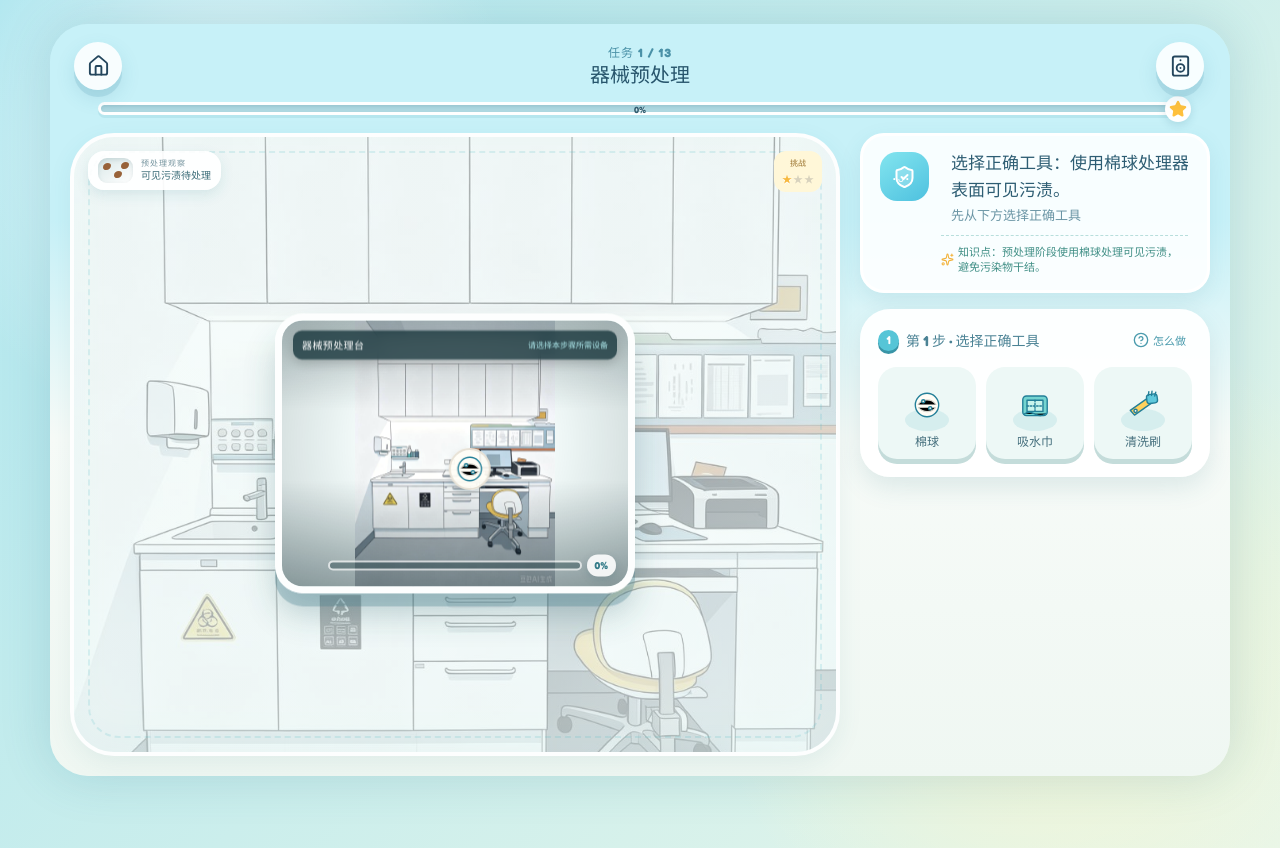
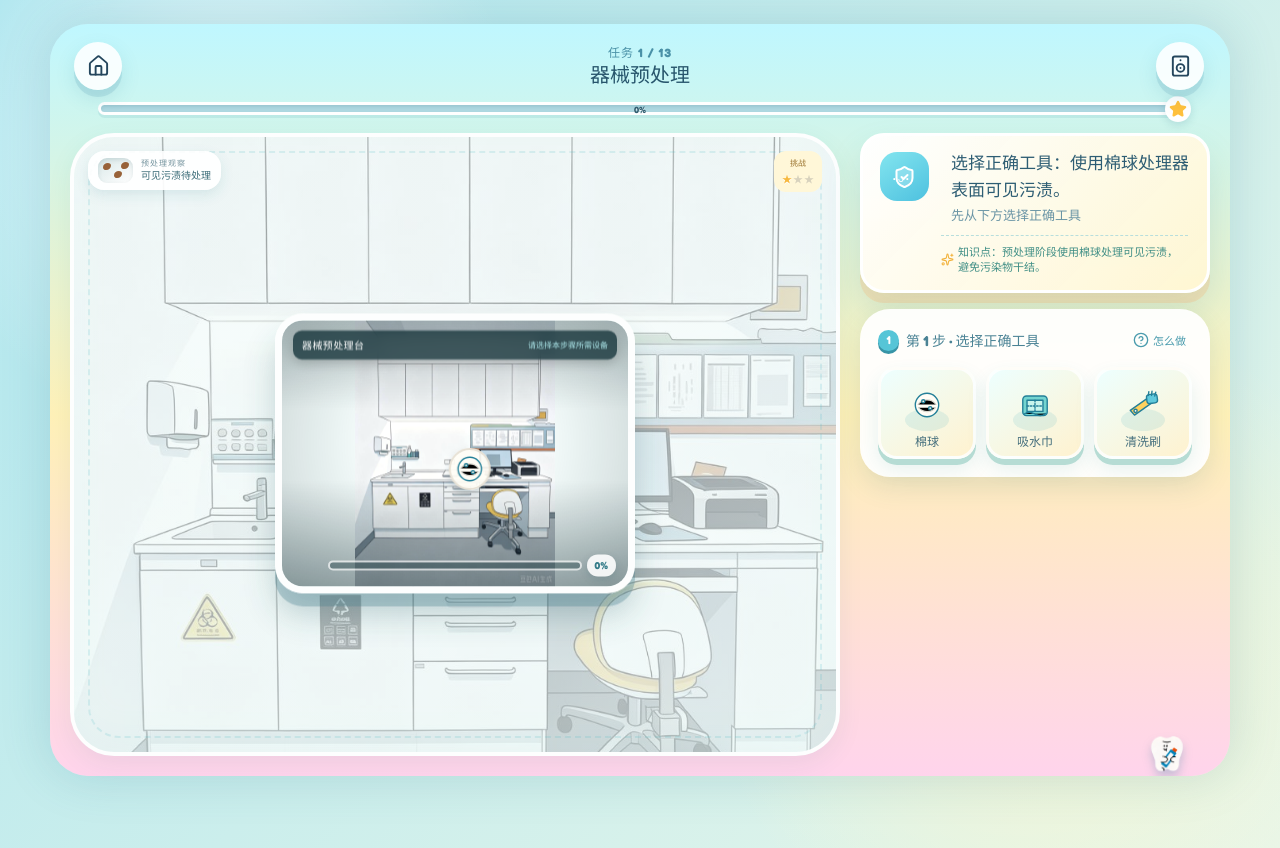
Before and after one commit to zhaowendao36252/xiaoduruozhiyouxi, a React (Vite) app: page / in a window 1280 px wide. Both pictures are taken after a click on the button "开始冒险". Built offline with nearby package versions, Linux system fonts and the light colour scheme.

Commit message:
feat: add colorful guide and celebratory transitions

```diff
--- a/src/App.jsx
+++ b/src/App.jsx
@@ -13,6 +13,8 @@ import packagingBackground from './assets/scene-backgrounds/09-packaging.jpg';
 import sterilizationBackground from './assets/scene-backgrounds/10-sterilization.jpg';
 import storageBackground from './assets/scene-backgrounds/11-storage.jpg';
 import dispatchBackground from './assets/scene-backgrounds/12-dispatch.jpg';
+import toothGuideImage from './assets/ui/tooth-guide.png';
+import transitionStarsImage from './assets/ui/transition-stars.png';
 import {
   Archive, BadgeCheck, Box, ChevronRight, CircleHelp, Droplets,
   Gauge, Heart, Home, InspectionPanel, KeyRound, PackageCheck, Play,
@@ -194,6 +196,7 @@ function formatHelperCopy(text) {
 
 function ActionTarget({ index, action, order = [], selectedTool, hit, showMemory, hinted, onActivate, className = '', style = {} }) {
   const orderNumber = order.indexOf(index) + 1;
+  const actionIcon = action === 'scan' ? <Search/> : action === 'rotate' ? <Gauge/> : action === 'hold' ? <Play fill="currentColor"/> : action === 'timing' ? <ChevronRight/> : action === 'targets' ? <Box/> : <Droplets/>;
   return (
     <button
       type="button"
@@ -204,7 +207,7 @@ function ActionTarget({ index, action, order = [], selectedTool, hit, showMemory
       style={{ '--memory-order': order.indexOf(index), ...style }}
       onClick={action === 'scan' ? undefined : () => onActivate(index)}
     >
-      <span>{hit ? '✓' : action === 'ordered' ? orderNumber : action === 'memory' && showMemory ? orderNumber : action === 'scan' ? <Search/> : selectedTool ? '＋' : '?'}</span>
+      <span className="target-icon">{hit ? <Sparkles fill="currentColor"/> : action === 'ordered' ? orderNumber : action === 'memory' && showMemory ? orderNumber : actionIcon}</span>
     </button>
   );
 }
@@ -366,20 +369,22 @@ function CinematicTransition({ fromIndex, toIndex, onSkip }) {
       <div className="cinematic-scene cinematic-scene-to" style={{ backgroundImage: `url(${sceneBackgrounds[toLevel.scene]})` }}/>
       <div className="cinematic-vignette"/>
       <div className="cinematic-grain"/>
+      <img className="cinematic-stars-art" src={transitionStarsImage} alt="" aria-hidden="true" />
+      <img className="cinematic-tooth-guide" src={toothGuideImage} alt="牙齿精灵导游" />
       <div className="cinematic-light"/>
       <div className="cinematic-flash"/>
       <div className="cinematic-letterbox cinematic-letterbox-top"/>
       <div className="cinematic-letterbox cinematic-letterbox-bottom"/>
       <section className="cinematic-copy cinematic-copy-from">
         <span>SCENE {String(fromIndex + 1).padStart(2, '0')} · COMPLETE</span>
-        <h2>{fromLevel.title}</h2>
+        <h2>恭喜你过关啦！</h2>
         <i/>
         <p>本工作区任务完成</p>
       </section>
       <section className="cinematic-copy cinematic-copy-to">
         <span>NEXT WORK AREA</span>
-        <p>沿洁净流程继续前行</p>
-        <h2>{toLevel.title}</h2>
+        <p>即将进入下一关 · {toLevel.title}</p>
+        <h2>继续挑战</h2>
         <i/>
         <small>任务 {toIndex + 1} / {levels.length}</small>
       </section>
@@ -930,6 +935,7 @@ function App() {
       <div className="progress-track" aria-label={`任务进度 ${displayProgress}%`}><span style={{ width: `${displayProgress}%` }}/><b>{displayProgress}%</b><i><Star fill="currentColor"/></i></div>
       <section className="task-card">
         <div className="helper-avatar"><ShieldCheck/><span>•ᴗ•</span></div>
+        <img className="tooth-guide-image" src={toothGuideImage} alt="牙齿精灵导游" />
         <div className="task-copy"><p>{formatHelperCopy(level.prompt)}</p><small>{formatHelperCopy(assistActive ? (assistCopy[level.scene] || '小助手已开启：当前必做设备已高亮，操作范围也更宽松') : selectedTool ? level.guide : level.tools.length > 1 ? '先从下方选择正确工具' : '从下方拿取本步骤必做工具')}</small><span className="fact-line"><Sparkles/>知识点：{levelFacts[levelIndex]}</span></div>
       </section>
       <section
--- a/src/styles.css
+++ b/src/styles.css
@@ -304,3 +304,20 @@ button:focus-visible { outline: 4px solid rgba(255, 177, 71, .5); outline-offset
 .achievement-item b, .achievement-item small { display: block; }
 .achievement-item small { margin-top: .15rem; color: #6d8b91; font-size: .78rem; }
 .achievement-item.unlocked small { color: #96733f; }
+.app-shell { background: linear-gradient(180deg,#bff7ff 0%,#fff1b8 52%,#ffd4ec 100%); }
+.home-screen { background: radial-gradient(circle at 18% 18%,#fff 0 8%,transparent 24%), linear-gradient(135deg,#55d9f2 0%,#b8f5d5 48%,#ffd27d 100%); }
+.task-card { background: linear-gradient(135deg,rgba(255,255,255,.98),rgba(255,246,210,.96)); border-color: #fff; box-shadow: 0 10px 0 rgba(255,166,91,.22),0 18px 34px rgba(50,136,160,.16); }
+.tool-button { background: linear-gradient(145deg,#edffff,#fff2cf); border-color: rgba(255,255,255,.8); box-shadow: 0 6px 0 #b6dcd4,0 10px 20px rgba(45,145,160,.12); }
+.tool-button:nth-child(3n+1) .tool-art { color:#ff6f91; }
+.tool-button:nth-child(3n+2) .tool-art { color:#ffad42; }
+.tool-button:nth-child(3n) .tool-art { color:#38bde0; }
+.tool-button:hover .tool-art, .tool-button.selected .tool-art { animation: playfulNudge .65s ease-in-out infinite alternate; filter: drop-shadow(0 5px 8px rgba(255,139,66,.35)); }
+.action-target { background: linear-gradient(145deg,#fff5a8,#ff9ecb) !important; border-color:#fff !important; color:#f05b87 !important; box-shadow:0 5px 0 #e67caa,0 8px 14px rgba(240,91,135,.28) !important; }
+.action-target:not(.hit):not(.memorizing) { animation: playfulNudge 1.5s ease-in-out infinite; }
+.target-icon svg { width: 22px; height: 22px; }
+.cinematic-stars-art { position:absolute; inset:0; z-index:0; width:100%; height:100%; object-fit:cover; mix-blend-mode:screen; opacity:.78; animation: starsPop 6.5s ease both; pointer-events:none; }
+.cinematic-tooth-guide { position:absolute; right:5%; bottom:12%; z-index:13; width:min(34%,170px); max-height:43%; object-fit:contain; filter:drop-shadow(0 12px 12px rgba(0,0,0,.3)); animation: guideBounce 1.5s ease-in-out infinite alternate; }
+.tooth-guide-image { position:absolute; right:24px; bottom:-16px; width:78px; height:78px; object-fit:contain; filter:drop-shadow(0 6px 5px rgba(24,118,147,.25)); animation: guideBounce 1.7s ease-in-out infinite alternate; pointer-events:none; }
+@keyframes playfulNudge { from { transform:translateY(0) rotate(-2deg); } to { transform:translateY(-4px) rotate(2deg); } }
+@keyframes guideBounce { from { transform:translateY(3px) rotate(-3deg); } to { transform:translateY(-7px) rotate(3deg); } }
+@keyframes starsPop { 0%,100%{opacity:.35;transform:scale(1)} 35%{opacity:.9;transform:scale(1.05)} }
```
Also changed, not shown: src/assets/ui/tooth-guide.png (added), src/assets/ui/transition-stars.png (added).
